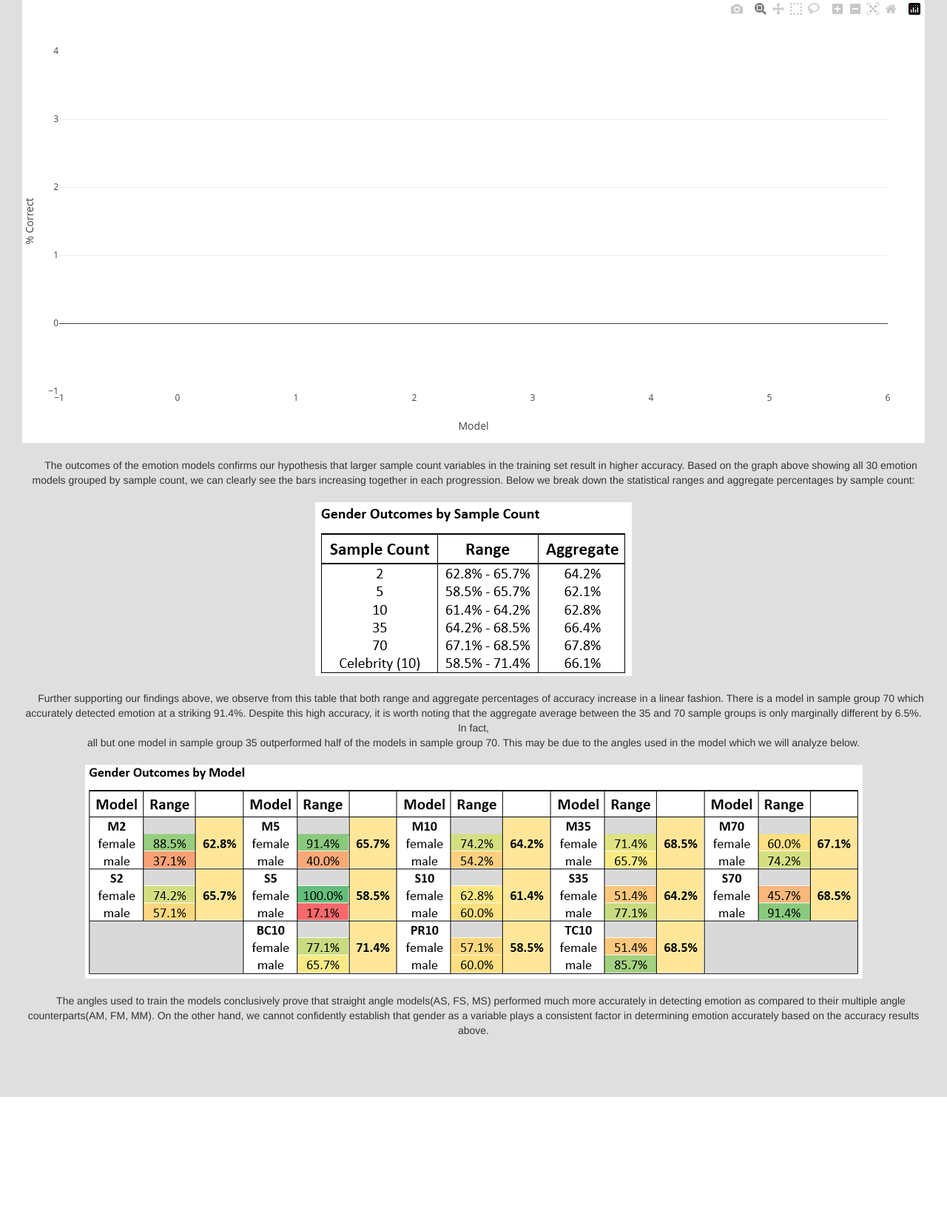
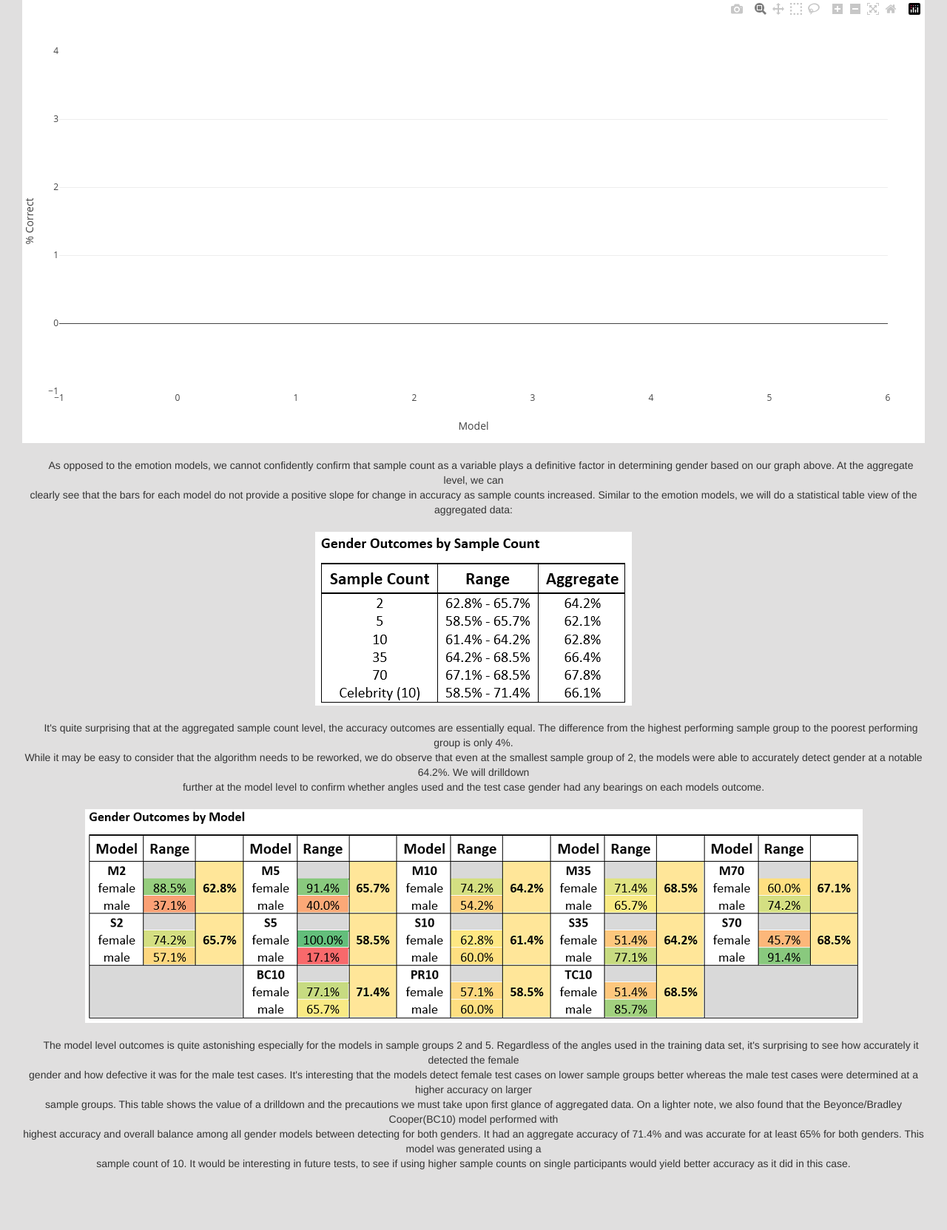
Before and after one commit to BayrexR/FamiliarFaces_Heroku, a Flask app: page /project_outcomes in a window 1280 px wide. Shown: the part 1669-3332 px from the top of the page at 74% size. Before the commit the page ends 3152 px from the top, so only its background shows below. Run offline with Flask 2, Linux system fonts and the light colour scheme; data that the repository does not hold is empty; some libraries are stand-ins or nearby versions.

Commit message:
Final edits

```diff
--- a/templates/about.html
+++ b/templates/about.html
@@ -194,13 +194,13 @@
         <div>
             <figure class="profile">
               <a href="https://www.linkedin.com/in/emil-rodulfo/">
-                  <img src="{{url_for('static', filename='assets/img/emil')}}" class="scaled" alt="Emil Rodulfo"/>
+                <img src="{{url_for('static', filename='assets/img/emil.jpg')}}" class="scaled" alt="Emil Rodulfo"/>
               </a>
               <figcaption>
                 <h3 class="name">Emil Rodulfo</h3>
                 <section class="data-card">
                     <span class="email">
-                          <a href="mailto:">
+                        <a href="mailto:emilrodulfo@gmail.com">
                           <img src="{{url_for('static', filename='assets/img/email-icon.png')}}" class="email-icon" alt="Email Icon" title="Send me and email"/>
                         </a>
                     </span>
--- a/templates/index.html
+++ b/templates/index.html
@@ -98,7 +98,7 @@
           <p>
             <span id="page-names">Test Cases:</span> Contains model analysis and result breakdown. <br/>
             <span id="page-names">Project Outcome:</span> High level summary and final project determination and analysis.<br/>
-                <span id="page-names">Documentation:</span> Explination of methodology and sources.
+            <span id="page-names">Documentation:</span> Explanation of methodology and sources.
           </p>
         </div>
       </article>
--- a/templates/project_outcomes.html
+++ b/templates/project_outcomes.html
@@ -90,7 +90,7 @@
       models grouped by sample count, we can clearly see the bars increasing together in each progression. Below we break down the statistical ranges and aggregate percentages by sample count:
     </div>
     <br />
-    <img src="{{url_for('static', filename='assets/img/emo-samp.png')}}" id="emo_samp" alt="Emotions Model by Sample Count">
+    <img src="{{url_for('static', filename='assets/img/emo-samp.PNG')}}" id="emo_samp" alt="Emotions Model by Sample Count">
     <br />
     <br />
     <div class="a"> Further supporting our findings above, we observe from this table that both range and aggregate percentages of accuracy increase in a linear fashion. There is a model in sample group 70 which <br />
@@ -98,7 +98,7 @@
       all but one model in sample group 35 outperformed half of the models in sample group 70. This may be due to the angles used in the model which we will analyze below.
     </div>
     <br />
-    <img src="{{url_for('static', filename='assets/img/emo-mod.png')}}" id="emo_mod" alt="Emotions Outcomes by Model">
+    <img src="{{url_for('static', filename='assets/img/emo-mod.PNG')}}" id="emo_mod" alt="Emotions Outcomes by Model">
     <br />
     <br />
     <div class="a"> The angles used to train the models conclusively prove that straight angle models(AS, FS, MS) performed much more accurately in detecting emotion as compared to their multiple angle<br />
@@ -113,23 +113,26 @@
   <div class="text-center">
     <div id="gender-id" style="height: 600px;"></div>
     <br />
-    <div class="a"> The outcomes of the emotion models confirms our hypothesis that larger sample count variables in the training set result in higher accuracy. Based on the graph above showing all 30 emotion <br />
-      models grouped by sample count, we can clearly see the bars increasing together in each progression. Below we break down the statistical ranges and aggregate percentages by sample count:
+    <div class="a"> As opposed to the emotion models, we cannot confidently confirm that sample count as a variable plays a definitive factor in determining gender based on our graph above. At the aggregate level, we can <br />
+      clearly see that the bars for each model do not provide a positive slope for change in accuracy as sample counts increased. Similar to the emotion models, we will do a statistical table view of the aggregated data:
     </div>
     <br />
-    <img src="{{url_for('static', filename='assets/img/gen-samp.png')}}" id="gen_samp" alt="Gender Model by Sample Count">
+    <img src="{{url_for('static', filename='assets/img/gen-samp.PNG')}}" id="gen_samp" alt="Gender Model by Sample Count">
     <br />
     <br />
-    <div class="a"> Further supporting our findings above, we observe from this table that both range and aggregate percentages of accuracy increase in a linear fashion. There is a model in sample group 70 which <br />
-      accurately detected emotion at a striking 91.4%.  Despite this high accuracy, it is worth noting that the aggregate average between the 35 and 70 sample groups is only marginally different by 6.5%.  In fact, <br />
-      all but one model in sample group 35 outperformed half of the models in sample group 70. This may be due to the angles used in the model which we will analyze below.
+    <div class="a"> It's quite surprising that at the aggregated sample count level, the accuracy outcomes are essentially equal. The difference from the highest performing sample group to the poorest performing group is only 4%. <br />
+      While it may be easy to consider that the algorithm needs to be reworked, we do observe that even at the smallest sample group of 2, the models were able to accurately detect gender at a notable 64.2%.  We will drilldown <br />
+      further at the model level to confirm whether angles used and the test case gender had any bearings on each models outcome.
     </div>
     <br />
-    <img src="{{url_for('static', filename='assets/img/gen-mod.png')}}" id="gen_mod" alt="Gender Outcomes by Model">
+    <img src="{{url_for('static', filename='assets/img/gen-mod.PNG')}}" id="gen_mod" alt="Gender Outcomes by Model">
     <br />
     <br />
-    <div class="a"> The angles used to train the models conclusively prove that straight angle models(AS, FS, MS) performed much more accurately in detecting emotion as compared to their multiple angle<br />
-      counterparts(AM, FM, MM). On the other hand, we cannot confidently establish that gender as a variable plays a consistent factor in determining emotion accurately based on the accuracy results above.
+    <div class="a"> The model level outcomes is quite astonishing especially for the models in sample groups 2 and 5. Regardless of the angles used in the training data set, it's surprising to see how accurately it detected the female <br />
+      gender and how defective it was for the male test cases.  It's interesting that the models detect female test cases on lower sample groups better whereas the male test cases were determined at a higher accuracy on larger<br />
+      sample groups. This table shows the value of a drilldown and the precautions we must take upon first glance of aggregated data. On a lighter note, we also found that the Beyonce/Bradley Cooper(BC10) model performed with <br />
+      highest accuracy and overall balance among all gender models between detecting for both genders. It had an aggregate accuracy of 71.4% and was accurate for at least 65% for both genders. This model was generated using a <br />
+      sample count of 10. It would be interesting in future tests, to see if using higher sample counts on single participants would yield better accuracy as it did in this case.
     </div>
     <br />
   </div>
```
Also changed, not shown: static/assets/img/emil.jpg (added). Lines whose indentation alone changed are shown as unchanged.
